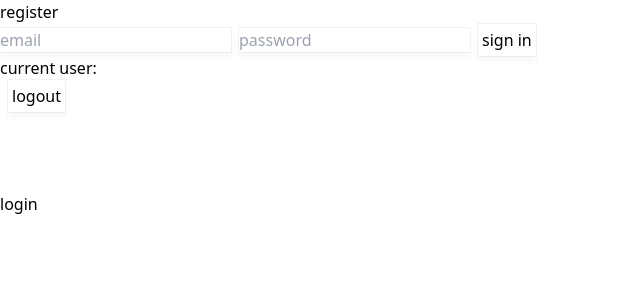
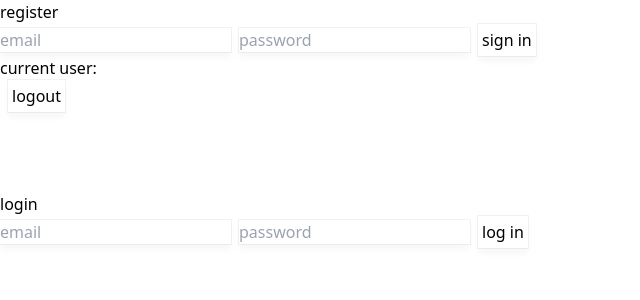
Before and after one commit to rogelcristobal/my-application, a React (Vite) app in the folder client/: page /login in a window 1280 px wide. Shown: the top 300 px of the page, without its empty margins (0-640 px from the left). Built offline with nearby package versions, Linux system fonts and the light colour scheme; no server answers.

Commit message:
log in function created

```diff
--- a/client/src/pages/Login.jsx
+++ b/client/src/pages/Login.jsx
@@ -2,22 +2,28 @@ import React from "react";
 import {
   createUserWithEmailAndPassword,
   onAuthStateChanged,
+  signInWithEmailAndPassword,
   signOut,
 } from "firebase/auth";
 import { auth } from "../firebase-config";
 import Axios from "axios";
 const Login = () => {
   const [currentUser, setCurrentUser] = React.useState({});
-  const [register, setRegister] = React.useState({
+  const [registerInput, setRegisterInput] = React.useState({
     email: "",
     password: "",
   });
+  const [logInInput, setLogInInput] = React.useState({
+    email: "",
+    password: "",
+  });
+
   const registerUser = async () => {
     try {
       const { user } = await createUserWithEmailAndPassword(
         auth,
-        register.email,
-        register.password
+        registerInput.email,
+        registerInput.password
       );
       console.log(user);
 
@@ -31,19 +37,34 @@ const Login = () => {
           }
         );
         console.log(response.data);
-        logout()
+        logOutUser();
       }
+
+      setRegisterInput({email:"",password:""})
     } catch (error) {
       console.log(error.message);
     }
   };
 
-  const logout = async () => {
+  const logOutUser = async () => {
     try {
       await auth.signOut();
       console.log("User signed out successfully");
     } catch (error) {
       console.error("Error signing out:", error);
+    }
+  };
+  const logInUser = async () => {
+    try {
+      const { user } = await signInWithEmailAndPassword(
+        auth,
+        logInInput.email,
+        logInInput.password
+      );
+      console.log(user);
+      setLogInInput({email:'',password:""})
+    } catch (error) {
+      console.log(error.message);
     }
   };
 
@@ -74,8 +95,8 @@ const Login = () => {
         type="text"
         placeholder="email"
         onChange={(e) =>
-          setRegister({
-            ...register,
+          setRegisterInput({
+            ...registerInput,
             email: e.target.value,
           })
         }
@@ -83,12 +104,10 @@ const Login = () => {
       <input
         className="sample ml-2"
         type="password"
-        name=""
-        id=""
         placeholder="password"
         onChange={(e) =>
-          setRegister({
-            ...register,
+          setRegisterInput({
+            ...registerInput,
             password: e.target.value,
           })
         }
@@ -98,11 +117,36 @@ const Login = () => {
       </button>
 
       <p>current user: {currentUser?.email}</p>
-      <button className="sample ml-2 p-1" onClick={logout}>
+      <button className="sample ml-2 p-1" onClick={logOutUser}>
         logout
       </button>
 
       <p className="mt-20">login</p>
+      <input
+        className="sample"
+        type="text"
+        placeholder="email"
+        onChange={(e) =>
+          setLogInInput({
+            ...logInInput ,
+            email: e.target.value,
+          })
+        }
+      />
+      <input
+        className="sample ml-2"
+        type="password"
+        placeholder="password"
+        onChange={(e) =>
+          setLogInInput({
+            ...logInInput ,
+            password: e.target.value,
+          })
+        }
+      />
+      <button className="sample ml-2 p-1" onClick={logInUser}>
+        log in
+      </button>
     </div>
   );
 };
```
